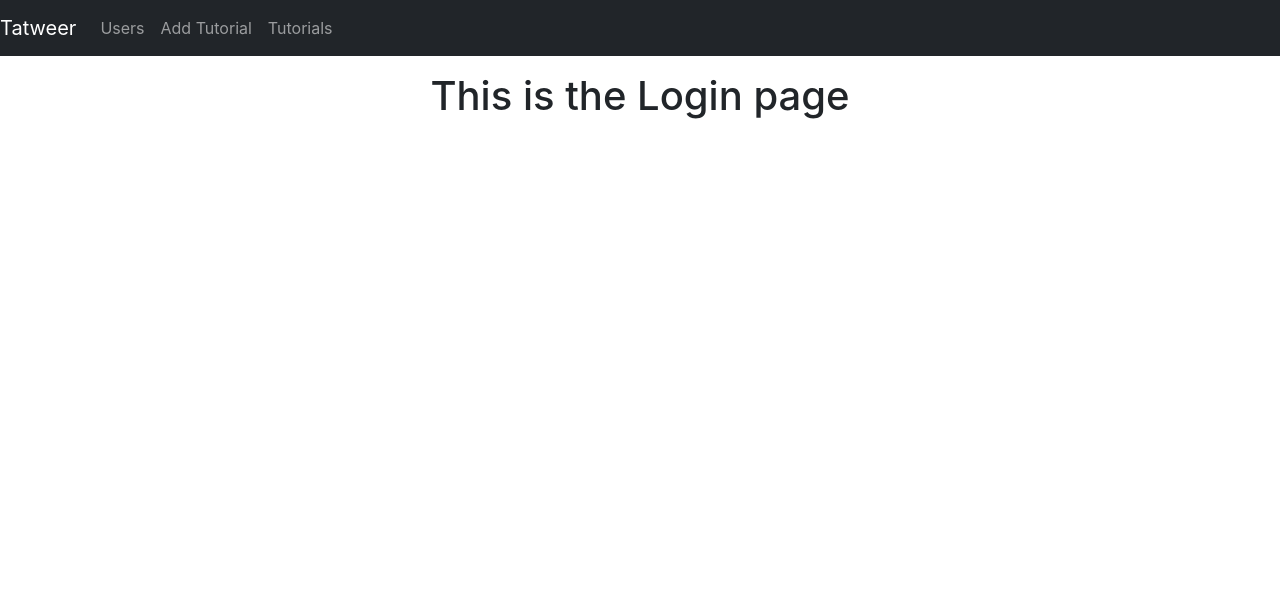
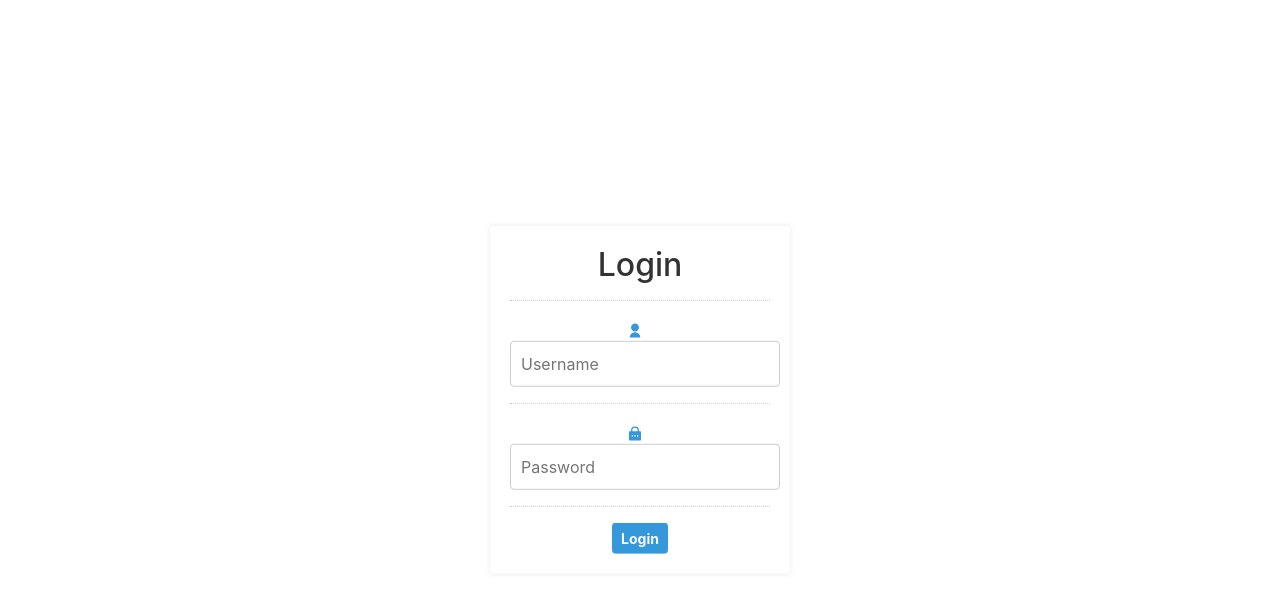
Before and after one commit to charbelfakhry/client-tatweer, a React (Create React App) app: page / in a window 1280 px wide. Shown: the top 592 px of the page. Built offline with nearby package versions, Linux system fonts and the light colour scheme.

Commit message:
authenticate

```diff
--- a/src/App.css
+++ b/src/App.css
@@ -40,3 +40,43 @@
     transform: rotate(360deg);
   }
 }
+
+
+
+/**
+Login css
+*/
+
+
+.login-container{
+
+  max-width: 300px;
+  margin: 0 auto;
+  padding: 20px;
+  background-color: white;
+  border-radius: 4px;
+  box-shadow: 0px 0px 5px 0px rgba(0, 0, 0, 0.1);
+
+
+  /* center the login container*/
+  position: absolute;
+  top: 50%;
+  left: 50%;
+  transform: translate(-50%, -50%);
+}
+
+h2{
+  text-align: center;
+  color: #333;
+}
+
+.input-icon{
+  margin-right: 10px;
+  color: #3498db;
+}
+
+input{
+  padding: 10px;
+  border: 1px solid #ccc;
+  border-radius: 4px;
+}
--- a/src/App.js
+++ b/src/App.js
@@ -8,40 +8,59 @@ import AddTutorial from './components/tutorials/AddTutrial';
 import { ToastContainer} from 'react-toastify';
   import 'react-toastify/dist/ReactToastify.css';
 import UserForm from './components/user/UserForm';
+import { useState } from 'react';
 
 function App() {
 
+  const [isLoggedIn, setIsLoggedIn] = useState(false);
+
+  const handleLogin = () => {
+    setIsLoggedIn(true);
+  }
+
+  const handleLogout = () => {
+    setIsLoggedIn(false);
+  }
+
   return (
     <div className="App">
-      <nav className='navbar navbar-expand navbar-dark bg-dark'>
-        <a href="/" className="navbar-brand">
-          Tatweer
+      {isLoggedIn && (
+      <nav className='navbar navbar-expand' style={{backgroundColor: "#3498db"}}>
+        <a href="/" className="navbar-brand text-light">
+          CodePact <span>{'</>'}&#60;/&#62;</span>
         </a>
         <div className='navbar-nav mr-auto'>
           <li className='nav-item'>
-            <Link to="/users" className="nav-link">
+            <Link to="/users" className="nav-link text-light">
               Users
             </Link>
           </li>
           <li className='nav-item'>
-            <Link to="/addTutorial" className="nav-link">
+            <Link to="/addTutorial" className="nav-link text-light">
               Add Tutorial
             </Link>
           </li>
           <li className='nav-item'>
-            <Link to="/tutorials" className="nav-link">
+            <Link to="/tutorials" className="nav-link text-light">
               Tutorials
             </Link>
           </li>
         </div>
       </nav>
+      )}
       <div className='container mt-3'>
         <Switch>
-          <Route exact path="/" component={Login} />
-          <Route exact path="/users" component={UserPage} />
-          <Route exact path="/tutorials" component={TutorialList} />
-          <Route exact path="/addTutorial" component={AddTutorial} />
-          <Route exact path="/userForm" component={UserForm} />
+          {isLoggedIn ? (
+            <>
+            <Route exact path="/users" component={UserPage} />
+            <Route exact path="/tutorials" component={TutorialList} />
+            <Route exact path="/addTutorial" component={AddTutorial} />
+            <Route exact path="/userForm" component={UserForm} />
+            <button className='btn btn-danger text-uppercase'onClick={handleLogout}>logout</button>
+            </>
+          ):(
+            <Route exact path="/" render={()=> <Login onLogin={handleLogin}/>}/>
+          )}
         </Switch>
         <ToastContainer />
       </div>
--- a/src/components/Login.js
+++ b/src/components/Login.js
@@ -1,11 +1,35 @@
 import React, {useState} from "react";
+import {RiUserFill, RiLockPasswordFill} from 'react-icons/ri';
+
+const Login = ({ onLogin }) => {
+
+    const [username, setUsername] = useState('');
+    const [password, setPassword] = useState('');
 
 
-const Login = props => {
+    const handleLogin = () =>{
+        if(username !== '' && password !== ''){
+            onLogin();
+        }
+    }
 
     return(
-        <div className="container">
-            <h1>This is the Login page</h1>
+        <div className="login-container">
+            <h2>Login</h2>
+            <hr style={{color: "#333", borderStyle: "dotted"}}/>
+            <div>
+                <RiUserFill className="input-icon" />
+                <input type="text" placeholder="Username" value={username} onChange={(e)=>setUsername(e.target.value)} />
+            </div>
+            <hr style={{color: "#333", borderStyle: "dotted"}}/>
+            <div>
+                <RiLockPasswordFill className="input-icon" />
+                <input type="password" placeholder="Password" value={password} onChange={(e)=>setPassword(e.target.value)} />
+            </div>
+            <hr style={{color: "#333", borderStyle: "dotted"}}/>
+            <button className="btn btn-sm text-light fw-bold" style={{backgroundColor: "#3498db"}} onClick={handleLogin}>
+                Login
+            </button>
         </div>
     )
 }
```
